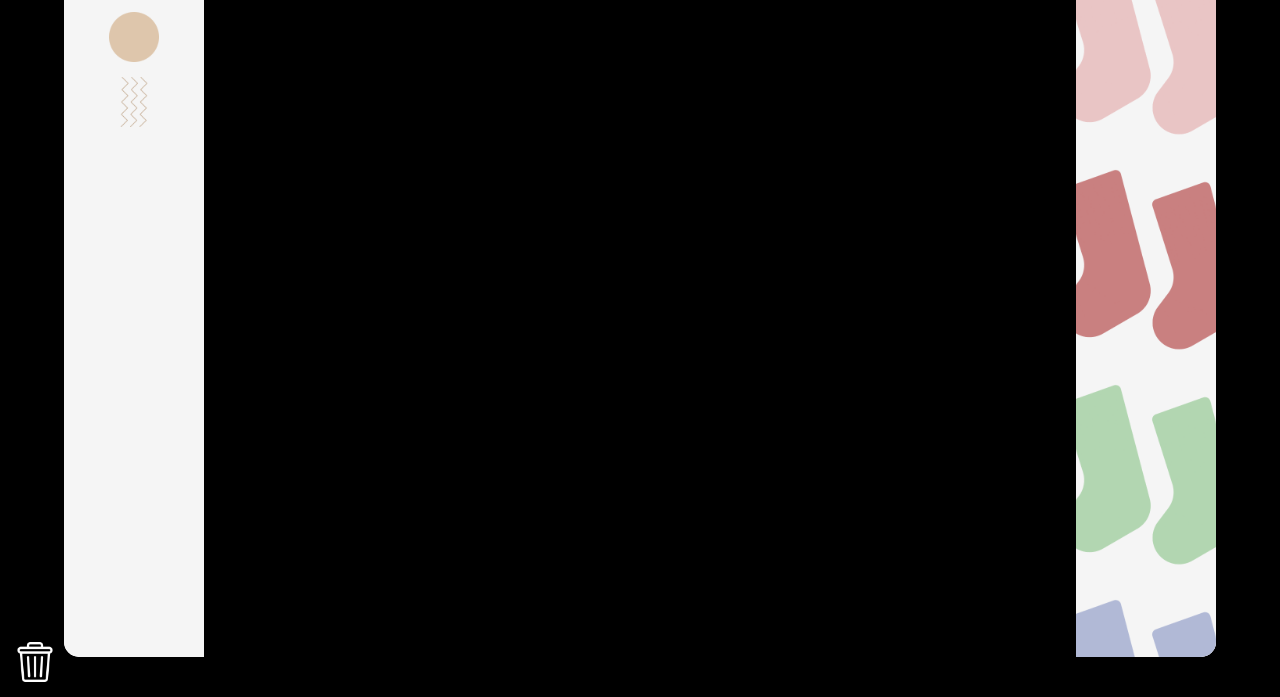
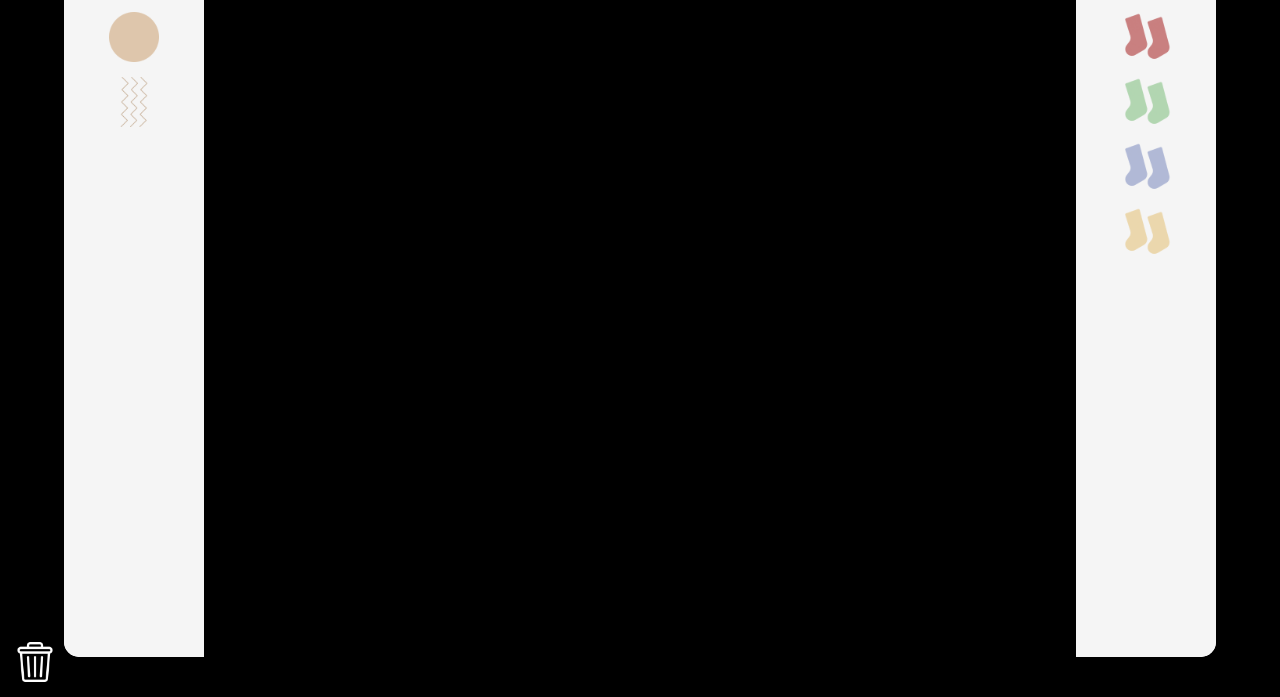
Before and after one commit to cben29/bigoctopus, a plain HTML site: page socks.html in a window 1280 px wide. Shown: the part 103-800 px from the top of the page. Drawn offline with Linux system fonts and the light colour scheme; a web font is replaced by a local one.

Commit message:
Update socks.html

```diff
--- a/socks.html
+++ b/socks.html
@@ -50,12 +50,7 @@
         }
 
         .sticker {
-            width: 50px;
-            cursor: pointer;
-        }
-
-        .sock {
-            width: 200px; /* Much larger size for right sidebar socks */
+            width: 50px; /* Small size for sidebar stickers */
             cursor: pointer;
         }
 
@@ -174,11 +169,11 @@
 
         <!-- Right Sidebar -->
         <div class="sidebar right-sidebar">
-            <img src="images/stockings (1).png" class="sock" onclick="cloneSticker('images/stockings (1).png', false)">
-            <img src="images/stockings (2).png" class="sock" onclick="cloneSticker('images/stockings (2).png', false)">
-            <img src="images/stockings (3).png" class="sock" onclick="cloneSticker('images/stockings (3).png', false)">
-            <img src="images/stockings (4).png" class="sock" onclick="cloneSticker('images/stockings (4).png', false)">
-            <img src="images/stockings (5).png" class="sock" onclick="cloneSticker('images/stockings (5).png', false)">
+            <img src="images/stockings (1).png" class="sticker" onclick="cloneSticker('images/stockings (1).png', false)">
+            <img src="images/stockings (2).png" class="sticker" onclick="cloneSticker('images/stockings (2).png', false)">
+            <img src="images/stockings (3).png" class="sticker" onclick="cloneSticker('images/stockings (3).png', false)">
+            <img src="images/stockings (4).png" class="sticker" onclick="cloneSticker('images/stockings (4).png', false)">
+            <img src="images/stockings (5).png" class="sticker" onclick="cloneSticker('images/stockings (5).png', false)">
         </div>
     </div>
 
@@ -208,7 +203,7 @@
             sticker.src = src;
             sticker.className = isAdjustable ? "draggable" : "";
             sticker.style.position = "absolute";
-            sticker.style.width = isAdjustable ? "70px" : "200px"; // Left vs Right
+            sticker.style.width = isAdjustable ? "70px" : "300px"; // Right sidebar stickers cloned larger
             sticker.style.left = "50%";
             sticker.style.top = "50%";
             sticker.style.transform = "translate(-50%, -50%)";
@@ -284,9 +279,7 @@
             const transform = window.getComputedStyle(element).transform;
             if (transform === "none") return 0;
             const values = transform.split("(")[1].split(")")[0].split(",");
-            const a = values[0];
-            const b = values[1];
-            return Math.round(Math.atan2(b, a) * (180 / Math.PI));
+            return Math.round(Math.atan2(values[1], values[0]) * (180 / Math.PI));
         }
     </script>
 </body>
```
